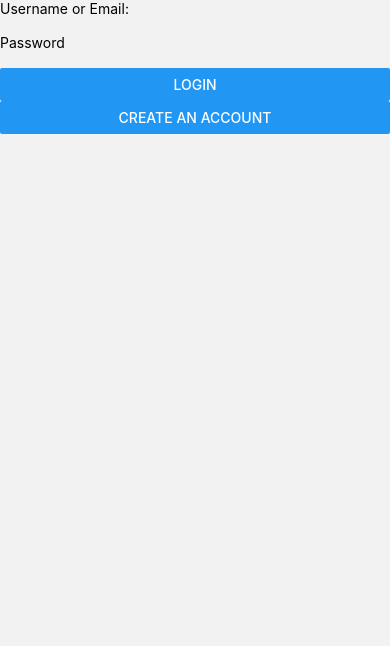
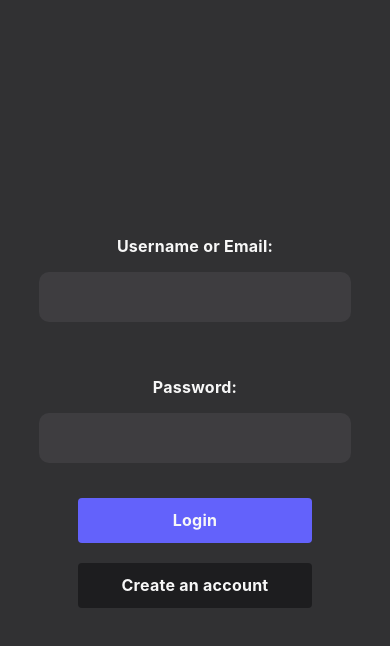
Before and after one commit to benjamin-t-wilson/idlegame, a React Native app: screen / in a window 390 px wide. Shown: the top 646 px of the page. Built offline with nearby package versions, Linux system fonts and the light colour scheme; what react-native-exception-handler would draw is missing.

Commit message:
add styles

```diff
--- a/src/components/CharacterTile.js
+++ b/src/components/CharacterTile.js
@@ -1,8 +1,10 @@
 import React, {useState, useContext} from 'react';
-import {Pressable, Text, Button} from 'react-native';
+import {Pressable, Text} from 'react-native';
 
 import {CharacterContext} from '../contexts/characterContext';
 import {getCharacterInfo} from '../adapters/charactersAdapter';
+
+import styles from '../styles/components/CharacterTile.Styles';
 
 const CharacterTile = ({character, navigation}) => {
   const {setCharacter} = useContext(CharacterContext);
@@ -26,20 +28,32 @@ const CharacterTile = ({character, navigation}) => {
   };
 
   return (
-    <Pressable key={character._id} onPress={() => showInfo()}>
-      <Text>{character.name}</Text>
+    <Pressable
+      style={styles.container}
+      key={character._id}
+      onPress={() => showInfo()}>
+      <Text
+        style={{...styles.text, fontSize: 20, marginBottom: expanded ? 20 : 0}}>
+        {character.name}
+      </Text>
       {expanded ? (
         <>
-          <Text>
+          <Text style={styles.text}>
             Total Level:{' '}
             {Object.keys(charInfo.skills).reduce((totalLevel, skill) => {
               return totalLevel + charInfo.skills[skill].lvl;
             }, 0)}
           </Text>
           {charInfo.active_skill ? (
-            <Text>Performing: {charInfo.active_skill.skill}</Text>
+            <Text style={styles.text}>
+              Performing: {charInfo.active_skill.skill}
+            </Text>
           ) : null}
-          <Button title="Play" onPress={() => handleSetCharacter()} />
+          <Pressable
+            style={styles.buttonAccent}
+            onPress={() => handleSetCharacter()}>
+            <Text style={styles.text}>Play</Text>
+          </Pressable>
         </>
       ) : null}
     </Pressable>
--- /dev/null
+++ b/src/styles/components/CharacterTile.Styles.js
@@ -0,0 +1,26 @@
+import {StyleSheet} from 'react-native';
+import {
+  theme,
+  buttonCommon,
+  textCommon,
+  inputCommon,
+  containerCommon,
+} from '../theme.js';
+
+export default StyleSheet.create({
+  container: {
+    ...containerCommon,
+    backgroundColor: theme.background.light,
+    flex: 0,
+    padding: 20,
+    borderRadius: 15,
+    elevation: 5,
+    marginTop: 20,
+    width: '80%',
+  },
+  text: textCommon,
+  buttonAccent: {
+    backgroundColor: theme.accent.purple,
+    ...buttonCommon,
+  },
+});
--- /dev/null
+++ b/src/styles/theme.js
@@ -0,0 +1,53 @@
+export const theme = {
+  background: {
+    dark: '#1d1d1f',
+    light: '#3e3d40',
+    med: '#313133',
+  },
+  text: {
+    light: '#f7f7f7',
+    dark: '#929294',
+  },
+  accent: {
+    purple: '#6362fb',
+    green: '#6fce97',
+    blue: '#2882fd',
+  },
+};
+
+export const buttonCommon = {
+  alignItems: 'center',
+  justifyContent: 'center',
+  paddingVertical: 12,
+  paddingHorizontal: 32,
+  borderRadius: 4,
+  elevation: 3,
+  marginTop: 20,
+  width: '60%',
+};
+
+export const textCommon = {
+  fontSize: 16,
+  lineHeight: 21,
+  fontWeight: 'bold',
+  letterSpacing: 0.25,
+  color: theme.text.light,
+};
+
+export const inputCommon = {
+  backgroundColor: theme.background.light,
+  width: '80%',
+  borderRadius: 10,
+  marginVertical: 15,
+  paddingHorizontal: 20,
+  height: 50,
+  elevation: 5,
+  ...textCommon,
+};
+
+export const containerCommon = {
+  alignItems: 'center',
+  justifyContent: 'center',
+  backgroundColor: theme.background.med,
+  flex: 1,
+};
--- /dev/null
+++ b/src/styles/views/CharacterSelect.Styles.js
@@ -0,0 +1,22 @@
+import {StyleSheet} from 'react-native';
+import {
+  theme,
+  buttonCommon,
+  textCommon,
+  inputCommon,
+  containerCommon,
+} from '../theme.js';
+
+export default StyleSheet.create({
+  container: containerCommon,
+  buttonDark: {
+    backgroundColor: theme.background.dark,
+    ...buttonCommon,
+  },
+  text: textCommon,
+  buttonAccent: {
+    backgroundColor: theme.accent.purple,
+    ...buttonCommon,
+  },
+  input: inputCommon,
+});
--- /dev/null
+++ b/src/styles/views/Login.Styles.js
@@ -0,0 +1,22 @@
+import {StyleSheet} from 'react-native';
+import {
+  theme,
+  buttonCommon,
+  textCommon,
+  inputCommon,
+  containerCommon,
+} from '../theme.js';
+
+export default StyleSheet.create({
+  container: containerCommon,
+  buttonDark: {
+    backgroundColor: theme.background.dark,
+    ...buttonCommon,
+  },
+  text: textCommon,
+  buttonAccent: {
+    backgroundColor: theme.accent.purple,
+    ...buttonCommon,
+  },
+  input: inputCommon,
+});
--- /dev/null
+++ b/src/styles/views/Register.Styles.js
@@ -0,0 +1,18 @@
+import {StyleSheet} from 'react-native';
+import {
+  theme,
+  buttonCommon,
+  textCommon,
+  inputCommon,
+  containerCommon,
+} from '../theme.js';
+
+export default StyleSheet.create({
+  container: containerCommon,
+  text: textCommon,
+  buttonAccent: {
+    backgroundColor: theme.accent.purple,
+    ...buttonCommon,
+  },
+  input: inputCommon,
+});
--- a/src/views/CharacterSelect.js
+++ b/src/views/CharacterSelect.js
@@ -1,5 +1,5 @@
 import React, {useEffect, useContext, useState} from 'react';
-import {View, Text, Button, Modal, TextInput} from 'react-native';
+import {View, Text, Pressable, Modal, TextInput} from 'react-native';
 
 import {UserContext} from '../contexts/userContext';
 import {CharacterContext} from '../contexts/characterContext';
@@ -8,6 +8,8 @@ import {
   postCharacter,
 } from '../adapters/charactersAdapter';
 import CharacterTile from '../components/CharacterTile';
+
+import styles from '../styles/views/CharacterSelect.Styles';
 
 const CharacterSelect = ({navigation}) => {
   const {userId} = useContext(UserContext);
@@ -32,21 +34,26 @@ const CharacterSelect = ({navigation}) => {
   };
 
   return (
-    <View>
+    <View style={styles.container}>
       <Modal
         visible={modalVisible}
         animationType="slide"
         onRequestClose={() => setModalVisible(false)}>
-        <View>
-          <Text>Character name:</Text>
-          <TextInput value={newCharName} onChangeText={onChangeNewCharName} />
-          <Button
-            title="Create Character"
-            onPress={() => handleCreateCharacter()}
+        <View style={styles.container}>
+          <Text style={styles.text}>Character name:</Text>
+          <TextInput
+            style={styles.input}
+            value={newCharName}
+            onChangeText={onChangeNewCharName}
           />
+          <Pressable
+            style={styles.buttonAccent}
+            onPress={() => handleCreateCharacter()}>
+            <Text style={styles.text}>Create Character</Text>
+          </Pressable>
         </View>
       </Modal>
-      <Text>Select your character:</Text>
+      <Text style={styles.text}>Select your character:</Text>
       {characters
         ? characters.map(char => {
             return (
@@ -58,7 +65,11 @@ const CharacterSelect = ({navigation}) => {
             );
           })
         : ''}
-      <Button title="+ New Character" onPress={() => setModalVisible(true)} />
+      <Pressable
+        style={styles.buttonDark}
+        onPress={() => setModalVisible(true)}>
+        <Text style={styles.text}>+ New Character</Text>
+      </Pressable>
     </View>
   );
 };
--- a/src/views/Login.js
+++ b/src/views/Login.js
@@ -1,8 +1,10 @@
 import React, {useState, useContext} from 'react';
-import {View, Text, TextInput, Button} from 'react-native';
+import {View, Text, TextInput, Pressable} from 'react-native';
 
 import {postLogin} from '../adapters/usersAdapter';
 import {UserContext} from '../contexts/userContext';
+
+import styles from '../styles/views/Login.Styles';
 
 const Login = ({navigation}) => {
   const [password, onChangePassword] = useState('');
@@ -19,16 +21,30 @@ const Login = ({navigation}) => {
   };
 
   return (
-    <View>
-      <Text>Username or Email:</Text>
-      <TextInput value={login} onChangeText={onChangeLogin} />
-      <Text>Password</Text>
-      <TextInput value={password} onChangeText={onChangePassword} />
-      <Button title="Login" onPress={async () => await handleLogin()} />
-      <Button
-        title="Create an account"
-        onPress={() => navigation.navigate('Register')}
+    <View style={styles.container}>
+      <Text style={styles.text}>Username or Email:</Text>
+      <TextInput
+        style={styles.input}
+        value={login}
+        onChangeText={onChangeLogin}
       />
+      <Text style={{...styles.text, marginTop: 40}}>Password:</Text>
+      <TextInput
+        style={styles.input}
+        value={password}
+        onChangeText={onChangePassword}
+        secureTextEntry={true}
+      />
+      <Pressable
+        style={styles.buttonAccent}
+        onPress={async () => await handleLogin()}>
+        <Text style={styles.text}>Login</Text>
+      </Pressable>
+      <Pressable
+        style={styles.buttonDark}
+        onPress={() => navigation.navigate('Register')}>
+        <Text style={styles.text}>Create an account</Text>
+      </Pressable>
     </View>
   );
 };
--- a/src/views/Register.js
+++ b/src/views/Register.js
@@ -1,8 +1,10 @@
 import React, {useState} from 'react';
-import {View, Text, TextInput, Button} from 'react-native';
+import {View, Text, TextInput, Pressable} from 'react-native';
 
 import {postRegister} from '../adapters/usersAdapter';
 import {setUserId} from '../contexts/userContext';
+
+import styles from '../styles/views/Register.Styles';
 
 const Register = ({navigation}) => {
   const [password, onChangePassword] = useState('');
@@ -19,14 +21,31 @@ const Register = ({navigation}) => {
   };
 
   return (
-    <View>
-      <Text>Email:</Text>
-      <TextInput value={email} onChangeText={onChangeEmail} />
-      <Text>Username:</Text>
-      <TextInput value={username} onChangeText={onChangeUsername} />
-      <Text>Password</Text>
-      <TextInput value={password} onChangeText={onChangePassword} />
-      <Button title="Register" onPress={async () => await handleRegister()} />
+    <View style={styles.container}>
+      <Text style={styles.text}>Email:</Text>
+      <TextInput
+        style={styles.input}
+        value={email}
+        onChangeText={onChangeEmail}
+      />
+      <Text style={{...styles.text, marginTop: 40}}>Username:</Text>
+      <TextInput
+        style={styles.input}
+        value={username}
+        onChangeText={onChangeUsername}
+      />
+      <Text style={{...styles.text, marginTop: 40}}>Password</Text>
+      <TextInput
+        style={styles.input}
+        secureTextEntry={true}
+        value={password}
+        onChangeText={onChangePassword}
+      />
+      <Pressable
+        style={styles.buttonAccent}
+        onPress={async () => await handleRegister()}>
+        <Text style={styles.text}>Register</Text>
+      </Pressable>
     </View>
   );
 };
```
